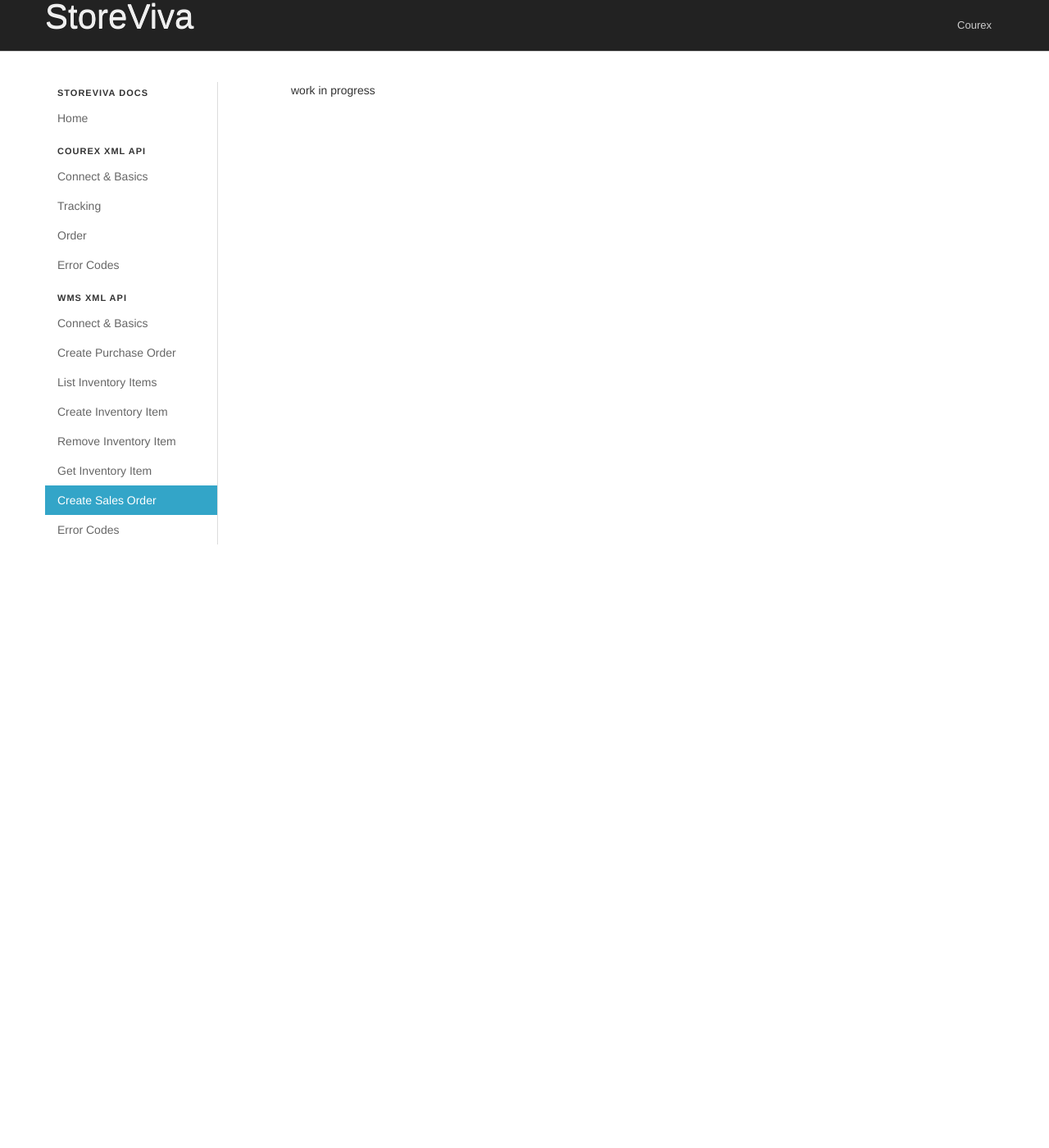
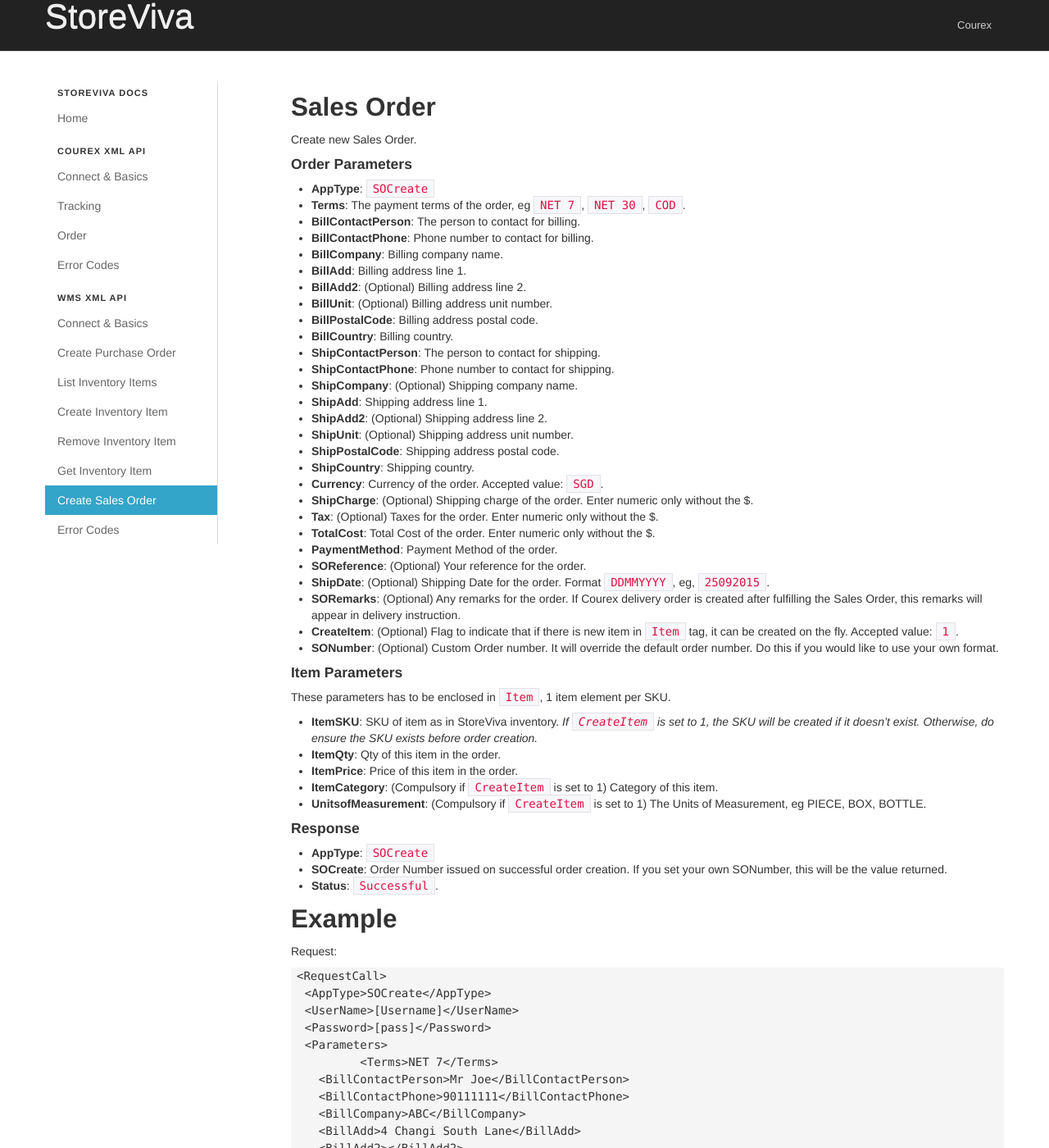
Before and after one commit to storeviva/storeviva.github.io, a Jekyll site: the page built from wms_xml/create_so.md, in a window 1280 px wide and 1400 px high. Shown: the whole window at 82% size. Built offline with Jekyll 4.4.1, drawn with Linux system fonts in a browser that asks for light colours; nearby versions of some CDN libraries; Markdown is read by kramdown in place of the engine named in the settings; some of the changed text lies outside the part shown.

Commit message:
update wms_xml/create_so.md: add initial documentation;

````diff
--- a/wms_xml/create_so.md
+++ b/wms_xml/create_so.md
@@ -4,4 +4,113 @@ title: WMS XML - Sales Order
 section: wms_xml/create_so
 ---
 
-work in progress
+## Sales Order
+
+Create new Sales Order.
+
+#### Order Parameters
+- **AppType**: ```SOCreate```
+- **Terms**: The payment terms of the order, eg ```NET 7```, ```NET 30```, ```COD```.
+- **BillContactPerson**: The person to contact for billing.
+- **BillContactPhone**: Phone number to contact for billing.
+- **BillCompany**: Billing company name.
+- **BillAdd**: Billing address line 1.
+- **BillAdd2**: (Optional) Billing address line 2.
+- **BillUnit**:  (Optional) Billing address unit number.
+- **BillPostalCode**: Billing address postal code.
+- **BillCountry**: Billing country.
+- **ShipContactPerson**: The person to contact for shipping.
+- **ShipContactPhone**: Phone number to contact for shipping.
+- **ShipCompany**:  (Optional) Shipping company name.
+- **ShipAdd**: Shipping address line 1.
+- **ShipAdd2**: (Optional) Shipping address line 2.
+- **ShipUnit**:  (Optional) Shipping address unit number.
+- **ShipPostalCode**: Shipping address postal code.
+- **ShipCountry**: Shipping country.
+- **Currency**: Currency of the order. Accepted value: ```SGD```.
+- **ShipCharge**: (Optional) Shipping charge of the order. Enter numeric only without the $.
+- **Tax**: (Optional) Taxes for the order. Enter numeric only without the $.
+- **TotalCost**: Total Cost of the order. Enter numeric only without the $.
+- **PaymentMethod**: Payment Method of the order.
+- **SOReference**: (Optional) Your reference for the order.
+- **ShipDate**: (Optional) Shipping Date for the order. Format ```DDMMYYYY```, eg, ```25092015```.
+- **SORemarks**: (Optional) Any remarks for the order. If Courex delivery order is created after fulfilling the Sales Order, this remarks will appear in delivery instruction.
+- **CreateItem**: (Optional) Flag to indicate that if there is new item in ```Item``` tag, it can be created on the fly. Accepted value: ```1```.
+- **SONumber**: (Optional) Custom Order number. It will override the default order number. Do this if you would like to use your own format.
+
+#### Item Parameters
+
+These parameters has to be enclosed in ```Item```, 1 item element per SKU.
+
+- **ItemSKU**: SKU of item as in StoreViva inventory. *If ```CreateItem``` is set to 1, the SKU will be created if it doesn't exist. Otherwise, do ensure the SKU exists before order creation.*
+- **ItemQty**: Qty of this item in the order.
+- **ItemPrice**: Price of this item in the order.
+- **ItemCategory**: (Compulsory if ```CreateItem``` is set to 1) Category of this item.
+- **UnitsofMeasurement**: (Compulsory if ```CreateItem``` is set to 1) The Units of Measurement, eg PIECE, BOX, BOTTLE.
+
+
+#### Response
+- **AppType**: ```SOCreate```
+- **SOCreate**: Order Number issued on successful order creation. If you set your own SONumber, this will be the value returned.
+- **Status**: ```Successful```.
+
+## Example
+
+Request:
+
+```xml
+<RequestCall>
+  <AppType>SOCreate</AppType>
+  <UserName>[Username]</UserName>
+  <Password>[pass]</Password>
+  <Parameters>
+	  <Terms>NET 7</Terms>
+    <BillContactPerson>Mr Joe</BillContactPerson>
+    <BillContactPhone>90111111</BillContactPhone>
+    <BillCompany>ABC</BillCompany>
+    <BillAdd>4 Changi South Lane</BillAdd>
+    <BillAdd2></BillAdd2>
+    <BillUnit>#07-02</BillUnit>
+    <BillPostalCode>486127</BillPostalCode>
+    <BillCountry>Singapore</BillCountry>
+    <ShipContactPerson>Ms Jane</ShipContactPerson>
+    <ShipContactPhone>90111116</ShipContactPhone>
+    <ShipCompany>ABC</ShipCompany>
+    <ShipAdd>4 Changi South Lane</ShipAdd>
+    <ShipAdd2>Nan Wah Building</ShipAdd2>
+    <ShipUnit>#07-04</ShipUnit>
+    <ShipPostalCode>486127</ShipPostalCode>
+    <ShipCountry>Singapore</ShipCountry>
+    <Currency>SGD</Currency>
+    <ShipCharge>25</ShipCharge>
+    <Tax>10</Tax>
+    <TotalCost>500</TotalCost>
+    <PaymentMethod>credit</PaymentMethod>
+    <SOReference>TSO20160901_1</SOReference>
+    <ShipDate>16092016</ShipDate>
+    <SORemarks>Please handle with care</SORemarks>
+    <Item>
+      <ItemSKU>SKU-1978</ItemSKU>
+      <ItemQty>2</ItemQty>
+      <ItemPrice>100</ItemPrice>
+    </Item>
+    <Item>
+      <ItemSKU>SKU-1979</ItemSKU>
+      <ItemQty>3</ItemQty>
+      <ItemPrice>100</ItemPrice>
+    </Item>
+  </Parameters>
+</RequestCall>
+```
+
+Response:
+
+```xml
+<RequestResponse>
+  <Data>
+   	<AppType>SOCreate</AppType>
+   	<SONumber>SO2016-000001</SONumber>
+   	<Status>Successful</Status>
+  </Data>
+</RequestResponse>
+```
````
